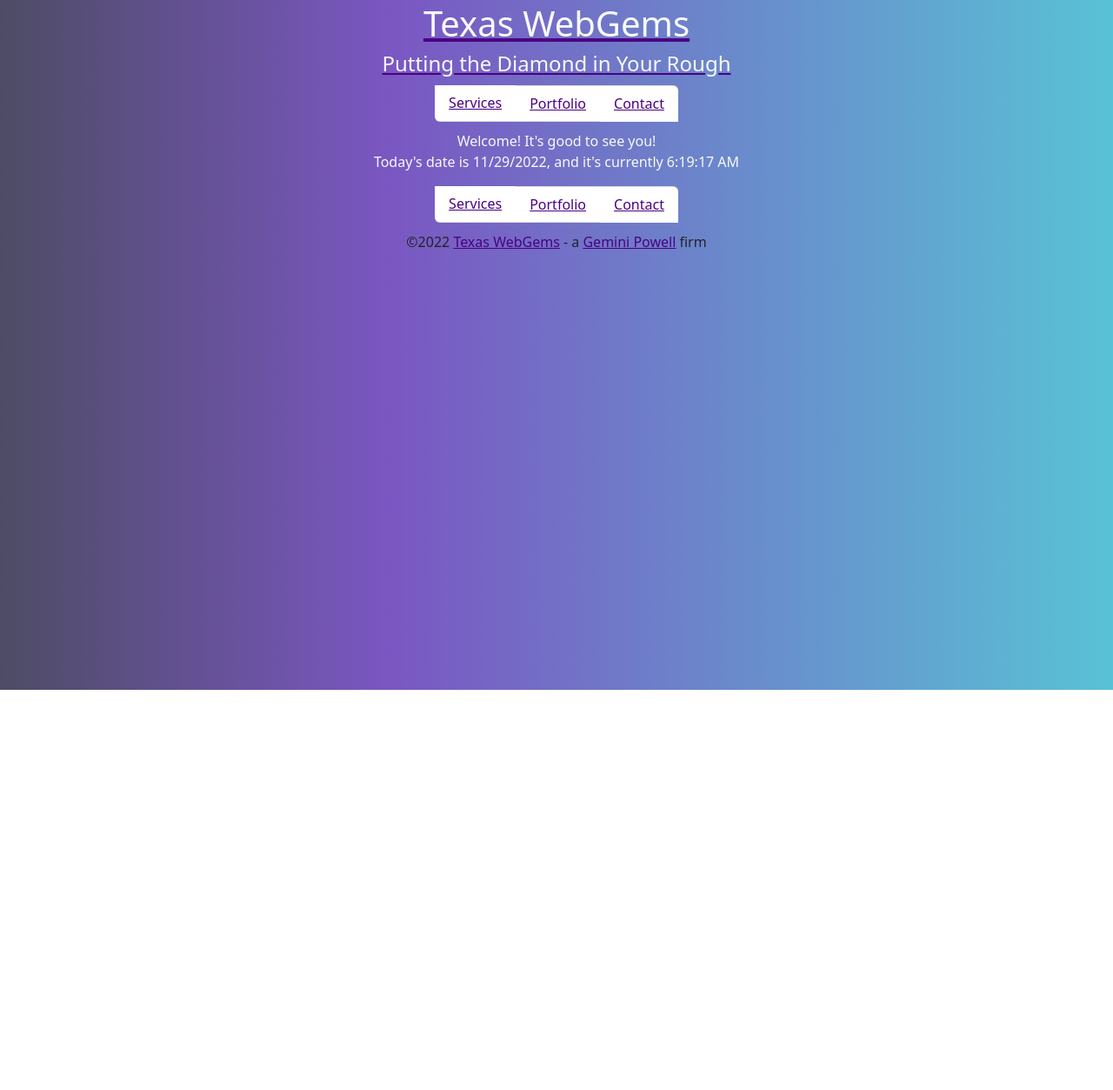
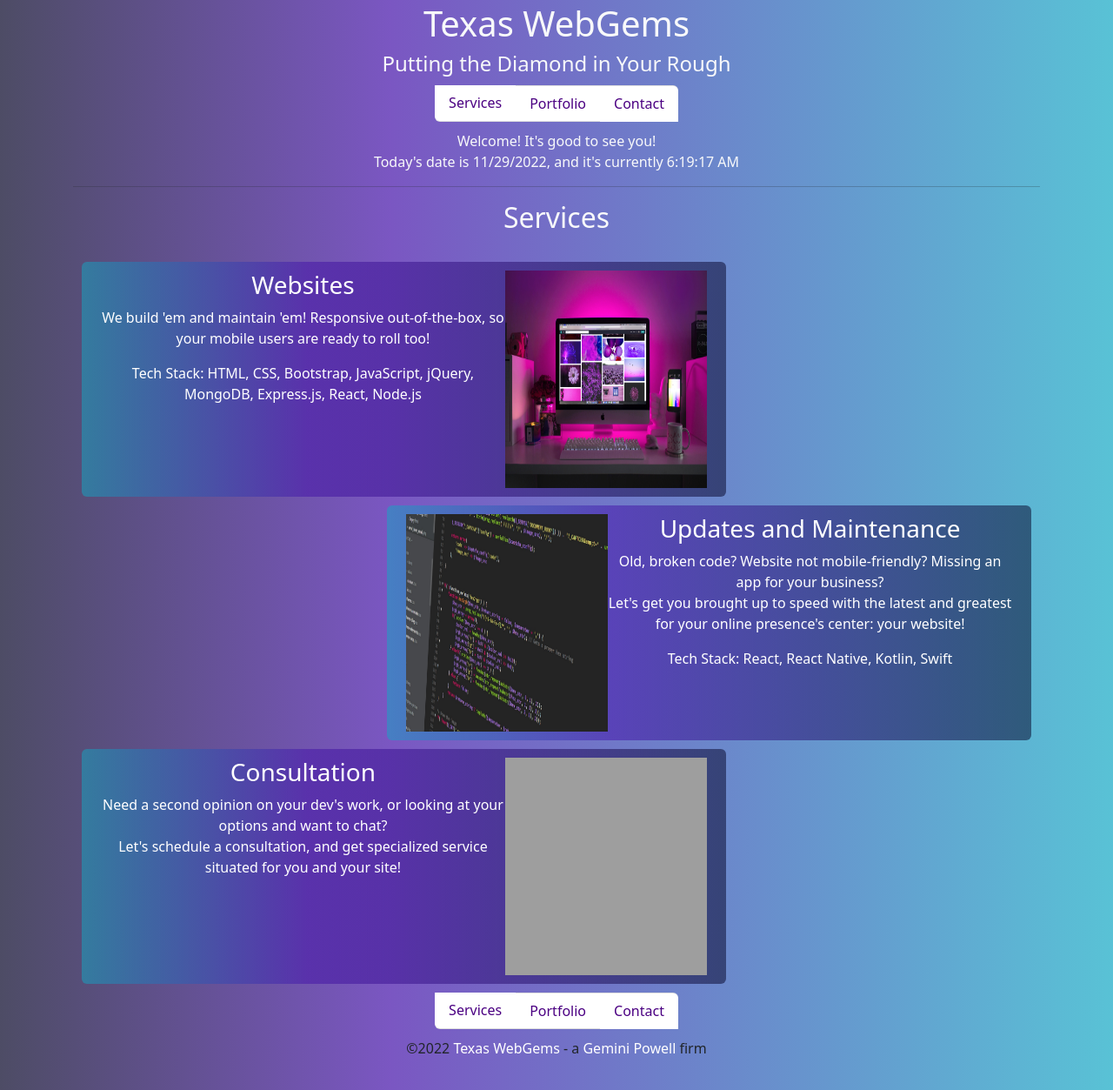
Before and after one commit to GemAfaWell/texas-webgems, a plain HTML site: page services.html in a window 1280 px wide. Shown: the part 7-1260 px from the top of the page at 87% size. Before the commit the page ends 800 px from the top, so only its background shows below. Drawn offline with nearby package versions, Linux system fonts and the light colour scheme; grey boxes are pictures that could not be loaded.

Commit message:
updated services page

```diff
--- a/css/styles.css
+++ b/css/styles.css
@@ -1,6 +1,13 @@
 body {
-  width: 85%;
+  width: 90%;
   margin: auto;
+}
+#containerTings {
+  position: relative;
+  min-height: 100vh;
+}
+#wrapper {
+  padding-bottom: 2.5rem;
 }
 .img-fluid {
   height: 250px;
@@ -13,7 +20,6 @@ h4 {
 }
 body,
 .svcs div {
-  background: rgb(2, 0, 36);
   background: linear-gradient(
     90deg,
     rgba(2, 0, 36, 0.7) 0%,
@@ -38,3 +44,24 @@ label {
 div {
   margin: 10px;
 }
+.website,
+.updates,
+.consult {
+  background: linear-gradient(
+    90deg,
+    rgba(18, 168, 196, 0.5) 0%,
+    rgba(66, 15, 168, 0.5) 35%,
+    rgba(2, 0, 36, 0.5) 100%
+  );
+  color: white;
+}
+a {
+  text-decoration: none;
+  color: white;
+}
+a:hover {
+  color: lightslategrey;
+}
+nav a {
+  color: indigo;
+}
--- a/services.html
+++ b/services.html
@@ -22,11 +22,15 @@
   </head>
 
   <body>
+    <div id="containerTings">
+      <div id="wrapper">
         <header>
           <div class="text-center">
             <a href="index.html">
               <h1 class="text-light hero">Texas WebGems</h1>
-          <h4 class="text-light subhero">Putting the Diamond in Your Rough</h4>
+              <h4 class="text-light subhero">
+                Putting the Diamond in Your Rough
+              </h4>
             </a>
           </div>
           <!-- place navbar here -->
@@ -34,11 +38,15 @@
             <ul
               class="list-unstyled list-group list-group-horizontal list-group-flush justify-content-center"
             >
-          <li class="list-group-item"><a href="services.html">Services</a></li>
+              <li class="list-group-item">
+                <a href="services.html">Services</a>
+              </li>
               <li class="list-group-item">
                 <a href="portfolio.html">Portfolio</a>
               </li>
-          <li class="list-group-item"><a href="contact.html">Contact</a></li>
+              <li class="list-group-item">
+                <a href="contact.html">Contact</a>
+              </li>
             </ul>
           </nav>
         </header>
@@ -52,14 +60,85 @@
             </p>
           </div>
         </section>
-    <main></main>
-    <footer>
+        <hr />
+        <section class="text-center text-light">
+          <h2>Services</h2>
+        </section>
+        <br />
+        <section class="row m-auto w-100 d-block text-center">
+          <div class="website rounded float-start col-8">
+            <div class="clearfix">
+              <a href="contact.html">
+                <img
+                  class="float-end img-fluid col-4"
+                  src="assets/images/DesignEcologist - Purple Pages.jpg"
+                  alt="an iMac computer, with magenta backlighting"
+                />
+                <h3>Websites</h3>
+                <p>
+                  We build 'em and maintain 'em! Responsive out-of-the-box, so
+                  your mobile users are ready to roll too!
+                </p>
+                <p>
+                  Tech Stack: HTML, CSS, Bootstrap, JavaScript, jQuery, MongoDB,
+                  Express.js, React, Node.js
+                </p>
+              </a>
+            </div>
+          </div>
+          <br />
+          <div class="updates rounded float-end col-8">
+            <div class="clearfix">
+              <a href="contact.html">
+                <img
+                  class="float-start img-fluid col-4"
+                  src="assets/images/Pixabay - Code Maintenance (Pexels).jpg"
+                  alt="lines of code on a computer screen"
+                />
+                <h3>Updates and Maintenance</h3>
+                <p>
+                  Old, broken code? Website not mobile-friendly? Missing an app
+                  for your business?
+                  <br />
+                  Let's get you brought up to speed with the latest and greatest
+                  for your online presence's center: your website!
+                </p>
+                <p>Tech Stack: React, React Native, Kotlin, Swift</p>
+              </a>
+            </div>
+          </div>
+          <br />
+          <div class="consult rounded float-start col-8">
+            <div class="clearfix">
+              <a href="https://meetings.hubspot.com/texas-webgems">
+                <img
+                  class="float-end img-fluid col-4"
+                  src="assets/images/Alpha Trade Zone - Meeting.jpg"
+                  alt="a MacBook Pro sits atop a candlelit table; two people shake hands in the background"
+                />
+                <h3>Consultation</h3>
+                <p>
+                  Need a second opinion on your dev's work, or looking at your
+                  options and want to chat?
+                  <br />
+                  Let's schedule a consultation, and get specialized service
+                  situated for you and your site!
+                </p>
+              </a>
+            </div>
+          </div>
+        </section>
+      </div>
+      <br />
+      <footer class="footer d-flex flex-column position-static bottom-0 w-100">
         <!-- place footer here -->
         <nav class="foot-nav">
           <ul
             class="list-unstyled list-group list-group-horizontal list-group-flush justify-content-center"
           >
-          <li class="list-group-item"><a href="services.html">Services</a></li>
+            <li class="list-group-item">
+              <a href="services.html">Services</a>
+            </li>
             <li class="list-group-item">
               <a href="portfolio.html">Portfolio</a>
             </li>
@@ -96,5 +175,6 @@
       ></script>
 
       <script src="js/app.js"></script>
+    </div>
   </body>
 </html>
```
Also changed, not shown: index.html (+4 -13 lines). Lines whose indentation alone changed are shown as unchanged.
